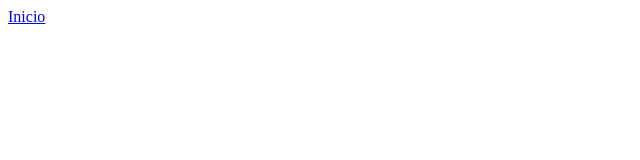
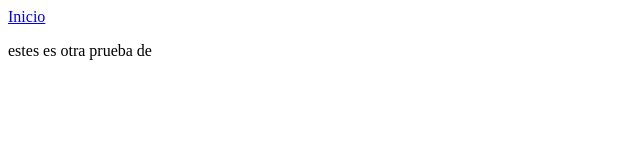
Before and after one commit to HotzLincoln/Bienes-Raices, a plain HTML site: page nosotros.html in a window 1280 px wide. Shown: the whole page, without its empty margins (0-640 px from the left). Drawn offline with Linux system fonts and the light colour scheme.

Commit message:
parrafo biens raices

```diff
--- a/nosotros.html
+++ b/nosotros.html
@@ -1,11 +1,15 @@
 <html lang="es">
+
 <head>
     <meta charset="UTF-8">
     <meta name="viewport" content="width=device-width, initial-scale=1.0">
     <meta http-equiv="X-UA-Compatible" content="ie=edge">
     <title>Document</title>
 </head>
+
 <body>
     <a href="index.html">Inicio</a>
+    <p>estes es otra prueba de </p>
 </body>
+
 </html>
```
